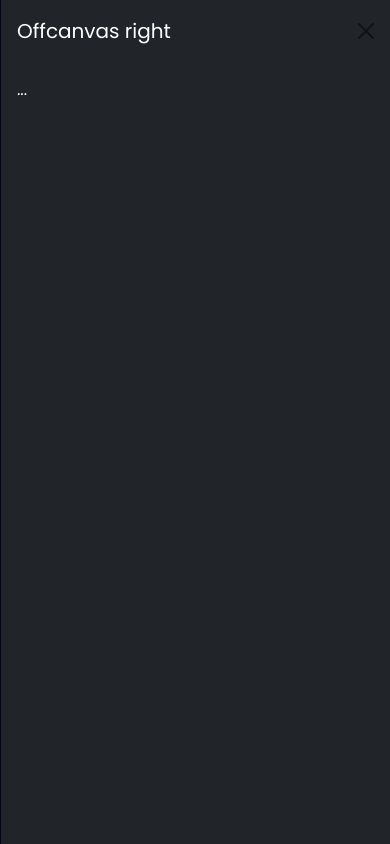
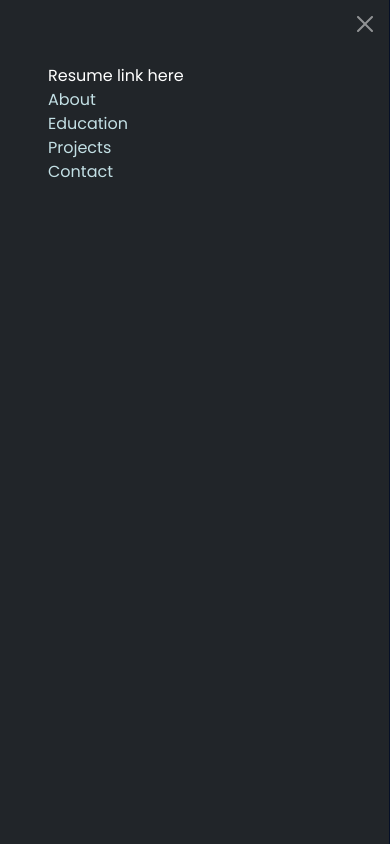
Before and after one commit to digimori/portfoliov1, a plain HTML site: page index.html in a window 390 px wide. Both pictures are taken after a click on the button 351 px from the left and 54 px from the top of the page. Shown: the top 844 px of the page. Drawn offline with nearby package versions, Linux system fonts and the light colour scheme.

Commit message:
Offcanvas updated with links and dark-mode

```diff
--- a/index.html
+++ b/index.html
@@ -4,32 +4,36 @@
 <head>
   <meta charset="UTF-8">
   <meta name="viewport" content="width=device-width, initial-scale=1.0">
-
   <link href="https://cdn.jsdelivr.net/npm/bootstrap@5.3.2/dist/css/bootstrap.min.css" rel="stylesheet"
     integrity="sha384-T3c6CoIi6uLrA9TneNEoa7RxnatzjcDSCmG1MXxSR1GAsXEV/Dwwykc2MPK8M2HN" crossorigin="anonymous">
   <link rel="preconnect" href="https://fonts.googleapis.com">
   <link href="https://fonts.googleapis.com/css2?family=Poppins&display=swap" rel="stylesheet">
   <link rel="stylesheet" href="/style.css">
-
   <title>Paige Bendall - Web Developer</title>
 </head>
 
 <body>
   <header>
     <!-- Offcanvas nav -->
+
     <div class="container offcanvas__button">
-      <button class="btn d-sm-block d-md-block d-lg-none offcanvas__button-toggle" type="button"
-        data-bs-toggle="offcanvas" data-bs-target="#offcanvasRight" aria-controls="offcanvasRight"><i
-          class="fa-solid fa-bars"></i></button>
-    </div>
-    <div class="offcanvas offcanvas-end text-bg-dark" tabindex="-1" id="offcanvasRight"
-      aria-labelledby="offcanvasRightLabel">
-      <div class="offcanvas-header">
-        <h5 class="offcanvas-title" id="offcanvasRightLabel">Offcanvas right</h5>
-        <button type="button" class="btn-close" data-bs-dismiss="offcanvas" aria-label="Close"></button>
+      <button class="btn d-sm-block d-md-block d-lg-none offcanvas__button-toggle" type="button" data-bs-toggle="offcanvas" data-bs-target="#offcanvasScrolling" aria-controls="offcanvasScrolling">
+        <i class="fa-solid fa-bars"></i>
+      </button>
+
+      <div class="offcanvas offcanvas-start text-bg-dark" data-bs-scroll="true" data-bs-backdrop="false" tabindex="-1" id="offcanvasScrolling" aria-labelledby="offcanvasScrollingLabel">
+        <div class="offcanvas-header  justify-content-end">
+          <button type="button" class="btn-close btn-close-white" data-bs-dismiss="offcanvas" aria-label="Close"></button>
         </div>
         <div class="offcanvas-body">
-        ...
+          <ul class="unord_list">
+            <li>Resume link here</li>
+            <li><a class="list_nav" href="#about">About</a></li>
+                  <li><a class="list_nav" href="#education">Education</a></li>
+                  <li><a class="list_nav" href="#projects">Projects</a></li>
+                  <li><a class="list_nav" href="#contact">Contact</a></li>
+          </ul>
+        </div>
       </div>
     </div>
 
@@ -152,12 +156,8 @@
         <div class="col-12 col-sm-6 section__education-qualification">
           <h3>Udemy - Full Stack Web Development by Angela Yu</h3>
           <p>In Progress</p>
-
         </div>
       </div>
-
-
-
     </section>
 
     <!--Projects-->
@@ -180,11 +180,9 @@
               <p class="github_repo"><a href="https://github.com/digimori/diceGame" target="_blank"
                   aria-label="Github Repo (Link opens in new tab)">Github repo <i class="fa-brands fa-github"></i></a>
               </p>
-
               <button class="tech-stack">HTML5</button>
               <button class="tech-stack">CSS3</button>
               <button class="tech-stack">JavaScript</button>
-
             </div>
           </div>
         </div>
@@ -275,7 +273,6 @@
               <button class="tech-stack">PostgreSQL</button>
               <button class="tech-stack">Stripe</button>
               <button class="tech-stack">AWS (S3)</button>
-
             </div>
           </div>
         </div>
@@ -305,7 +302,6 @@
           </div>
         </div>
       </div>
-
     </section>
 
     <!--Contact-->
@@ -321,12 +317,14 @@
             <form id="myForm">
               <div class="mb-3 form-group">
                 <label for="senderName" class="form-label">Name:</label>
-              <input type="text" class="form-control" name="senderName" id="senderName" placeholder="name@example.com" required>
+                <input type="text" class="form-control" name="senderName" id="senderName" placeholder="name@example.com"
+                  required>
                 <label for="senderEmail" class="form-label">Email:</label>
                 <input type="email" class="form-control" name="senderEmail" id="senderEmail"
                   placeholder="name@example.com" required>
                 <label for="subject" class="form-label">Subject</label>
-              <input type="text" class="form-control" id="subject" name="subject" placeholder="Your Subject Here..." required>
+                <input type="text" class="form-control" id="subject" name="subject" placeholder="Your Subject Here..."
+                  required>
               </div>
               <div class="mb-3 form-group">
                 <label for="message" class="form-label">Write your message here...</label>
@@ -337,7 +335,6 @@
               </div>
             </form>
           </div>
-
         </div>
 
         <h3>Not a fan of forms? Use the email below!</h3>
@@ -350,31 +347,29 @@
 
   <footer>Website created by <span>Paige Bendall</span></footer>
 
-
-
   <!-- Scripts -->
   <!-- FontAwesome-->
   <script src="https://kit.fontawesome.com/58f44bc351.js" crossorigin="anonymous"></script>
 
-  <!-- EmailJS -->
+  <!-- EmailJS - CDN, init and function -->
   <script type="text/javascript" src="https://cdn.jsdelivr.net/npm/@emailjs/browser@3/dist/email.min.js">
   </script>
 
   <script type="text/javascript">
-  (function() {
+    (function () {
       emailjs.init('h3mwLcn-TnDz6jnIj');
     })();
   </script>
 
   <script type="text/javascript">
 
-  window.onload = function() {
-      document.getElementById('myForm').addEventListener('submit', function(event) {
+    window.onload = function () {
+      document.getElementById('myForm').addEventListener('submit', function (event) {
         event.preventDefault();
-          emailjs.sendForm('service_x7z95au', 'template_h79m2xb','#myForm', 'h3mwLcn-TnDz6jnIj')
-              .then(function() {
+        emailjs.sendForm('service_x7z95au', 'template_h79m2xb', '#myForm', 'h3mwLcn-TnDz6jnIj')
+          .then(function () {
             console.log('SUCCESS!');
-              }, function(error) {
+          }, function (error) {
             console.log('FAILED...', error);
           });
       });
--- a/style.css
+++ b/style.css
@@ -252,6 +252,15 @@ div.container {
     margin-top: 10px;
 }
 
+ul.unord_list {
+    list-style: none;
+}
+
+a.list_nav {
+    text-decoration: none;
+    color: var(--text-highlight)
+}
+
 .section__about-h2 {
     display: flex;
     justify-content: flex-end;
```
Also changed, not shown: offcanvas.html (+8 -16 lines). Lines whose indentation alone changed are shown as unchanged.
